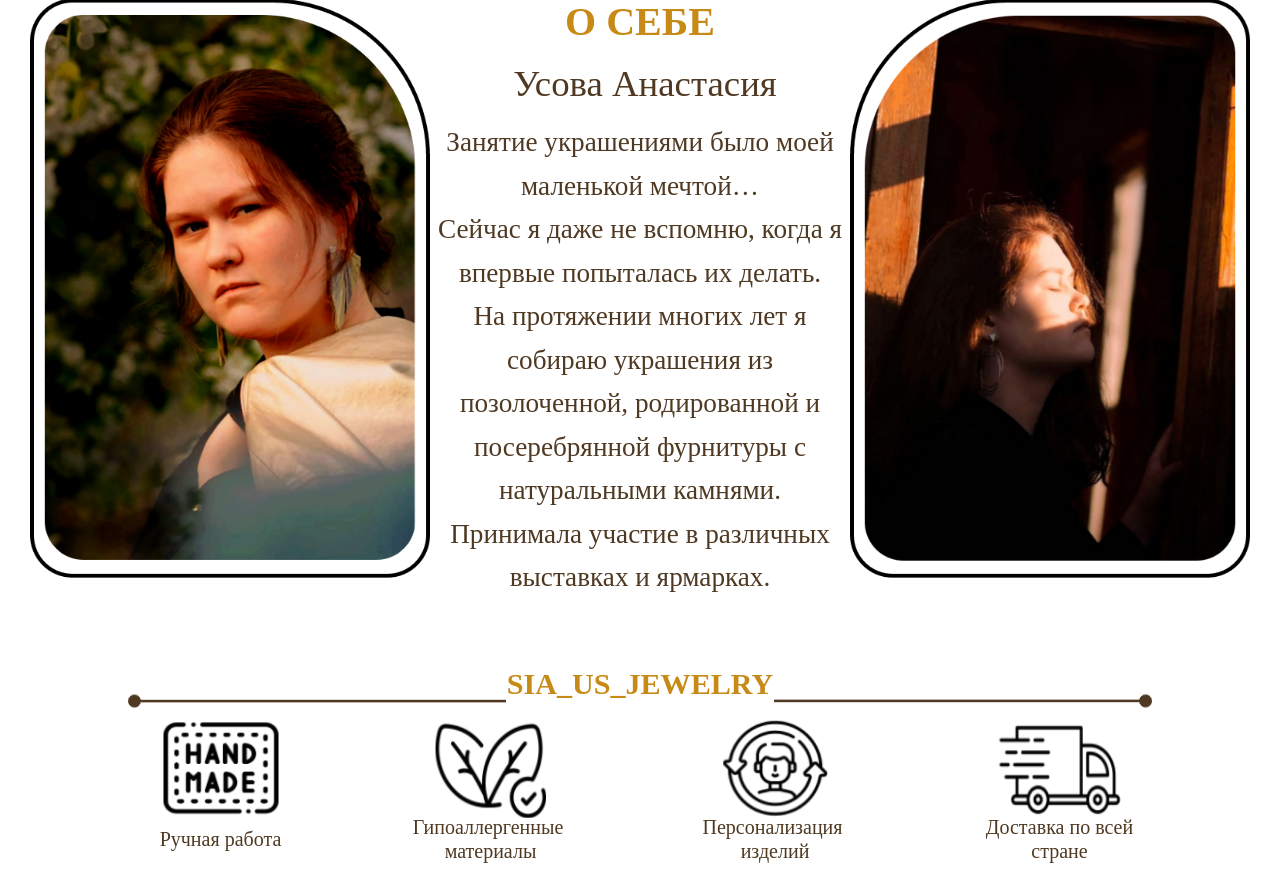
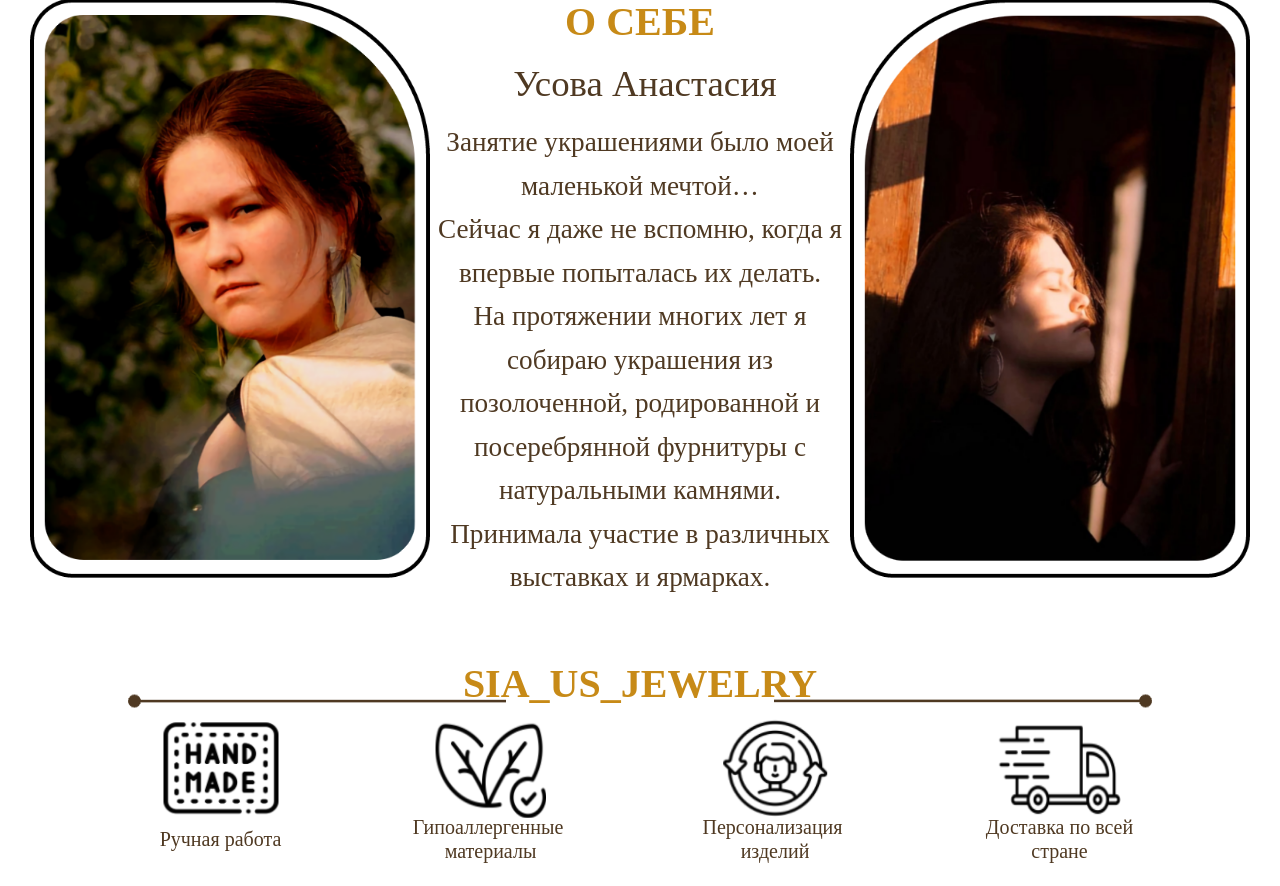
Before and after one commit to k-evgni/sia_us_jewelry, a Flask app: page / in a window 1280 px wide. Shown: the part 764-1650 px from the top of the page. Run offline with Flask 3, Linux system fonts and the light colour scheme.

Commit message:
Update index.html

```diff
--- a/templates/index.html
+++ b/templates/index.html
@@ -253,7 +253,7 @@
 	    margin-bottom: 10px; /*Было 20px */
             color: rgb(199, 138, 23);
             font-family: "Cormorant Garamond", serif;
-            font-size: 1.88rem;
+            font-size: 2.5rem;
             font-weight: 700;
             line-height: 3rem;
          }
```
